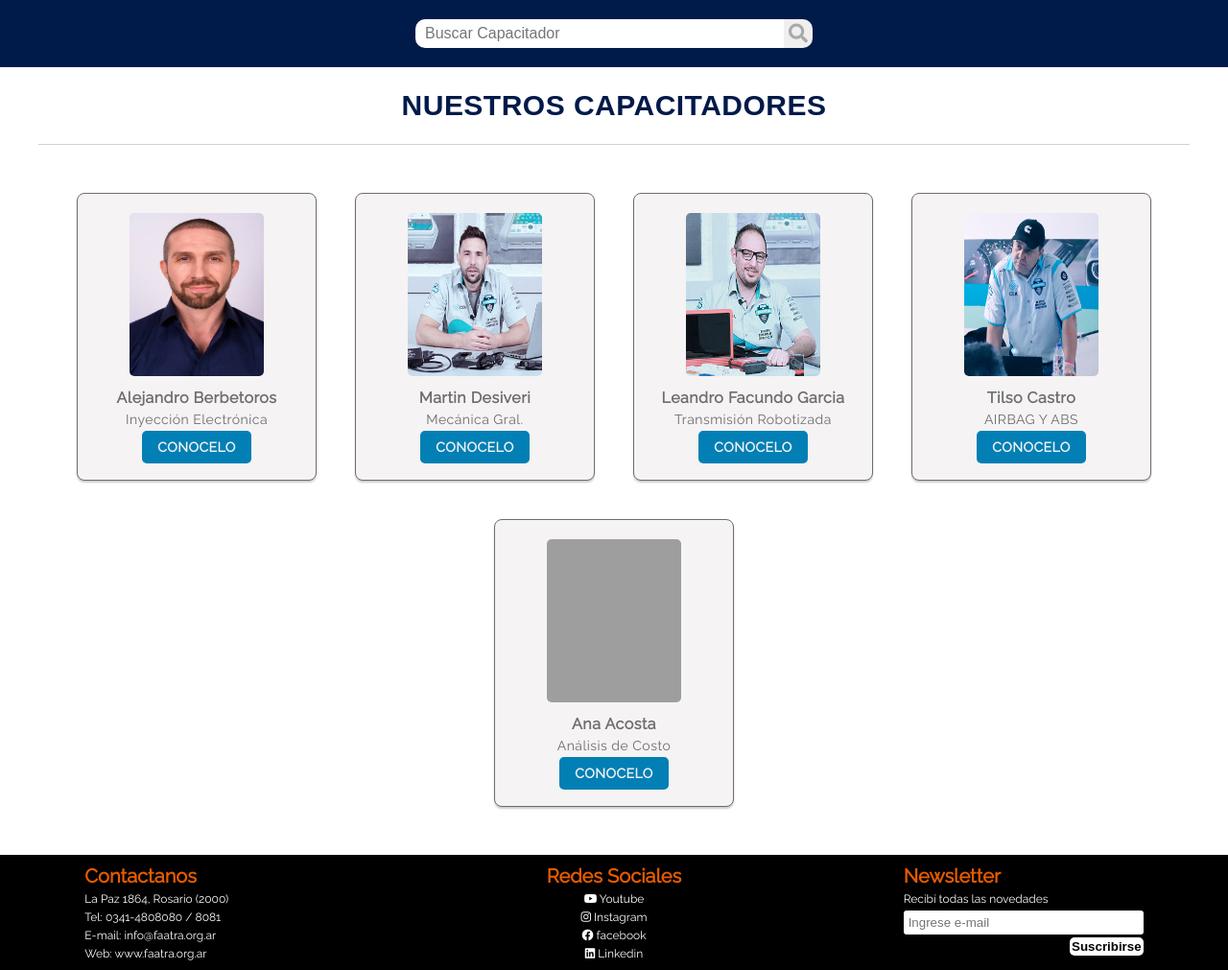
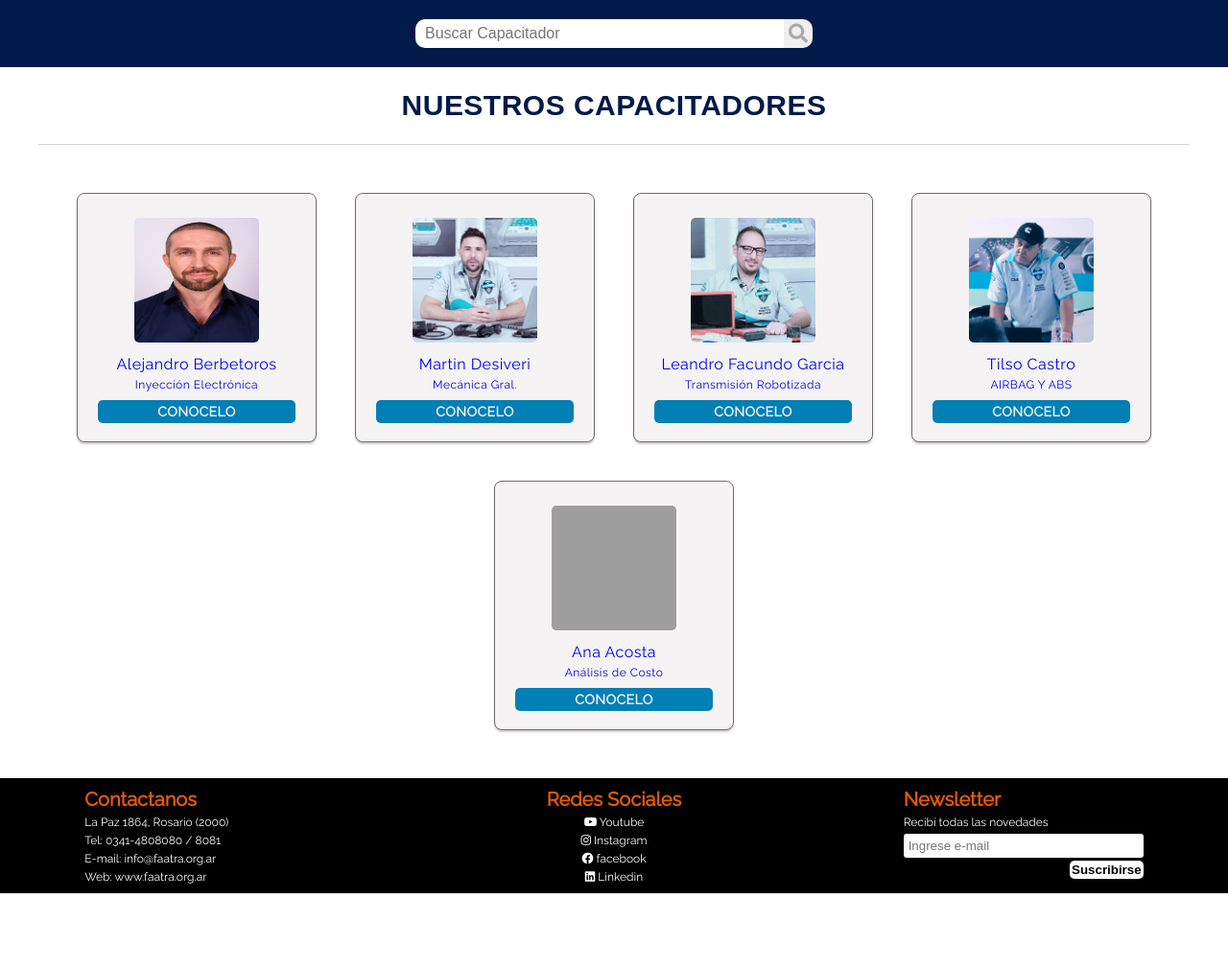
Before and after one commit to yanzonpablo/proyectoFinalIsei2023, a PHP site: page /capacitadores.php in a window 1280 px wide. Shown: the part 48-1059 px from the top of the page at 96% size. After the commit the page ends 979 px from the top, so only its background shows below. Run offline with PHP 8.4, Linux system fonts and the light colour scheme; data comes from the database, SQL or seed files in the repository; grey boxes are pictures that could not be loaded.

Commit message:
card capacitadores corregido

```diff
--- a/capacitadores.php
+++ b/capacitadores.php
@@ -44,9 +44,9 @@ $consulta->execute();
       <div class="container-capacitadores" id="lista-capacitadores">
           <?php while ($capacitador = $consulta->fetch(PDO::FETCH_ASSOC)) { ?>
           <div class="card">
-            <img src="images/capacitadores/<?= $capacitador['imagen']?>" class="card-img" alt="<? $capacitador['nombre']?>">
+            <a href="capacitador.php" class="linkCapacitador"><img src="images/capacitadores/<?= $capacitador['imagen']?>" class="card-img" alt="<? $capacitador['nombre']?>">
             <h4><?= $capacitador['nombre']?> <?= $capacitador['apellido']?></h4>
-            <p><?= $capacitador['especialidad']?></p>
+            <p><?= $capacitador['especialidad']?></p></a>
             <a href="capacitador.php" class="button agregar-carrito">CONOCELO</a>
           </div>
           <?php } ?>
--- a/css/capacitadores.css
+++ b/css/capacitadores.css
@@ -15,7 +15,7 @@ main{
     font-family: sans-serif
 }
 p{
-    padding: 5px;
+    padding: 5px 0px;
 }
 /* ---------buscador---------- */
 label {
@@ -36,6 +36,10 @@ label {
 }
 .card {
     padding: 10px;
+}
+.linkCapacitador {
+    margin: 0;
+    padding: 0;
 }
 .input-buscador {
     height: 30px;
@@ -127,7 +131,7 @@ button {
 }
 .container-capacitadores .card {
     width: 250px;
-    height: 300px;
+    height: 260px;
     background: #f5f3f3;
     background-size: cover;
     color:#6d6d6d;
@@ -145,26 +149,30 @@ button {
     box-shadow: 0 12px 16px rgba(0,0,0,0.2);
 }
 .container-capacitadores .card img {
-    width: 140px;
-    height: 170px;
+    width: 130px;
+    height: 130px;
     margin: 10px;
     border-radius: 5px;
     cursor: pointer;
 }
 .container-capacitadores .card h4 {
-    font-weight: 600;
-    padding: 2px;
+    font-weight: 500;
+    font-size: 16px;
+    padding: 2px 0px;
+    width: 100%;
     font-family: 'Raleway', sans-serif !important;
 }
 .container-capacitadores .card p {
-    padding-top: 5px;
-    font-size: 14px;
+    padding-top: 5px 0px;
+    margin: 0px;
+    font-size: 12px;
+
     font-family: 'Raleway', sans-serif !important;
 }
 .container-capacitadores .card a {
-    padding:10px;
+    padding: 5px;
     display: block;
-    width: 50%;
+    width: 90%;
     margin: 0 auto;
     font-family: 'Raleway', sans-serif !important;
 }
```
